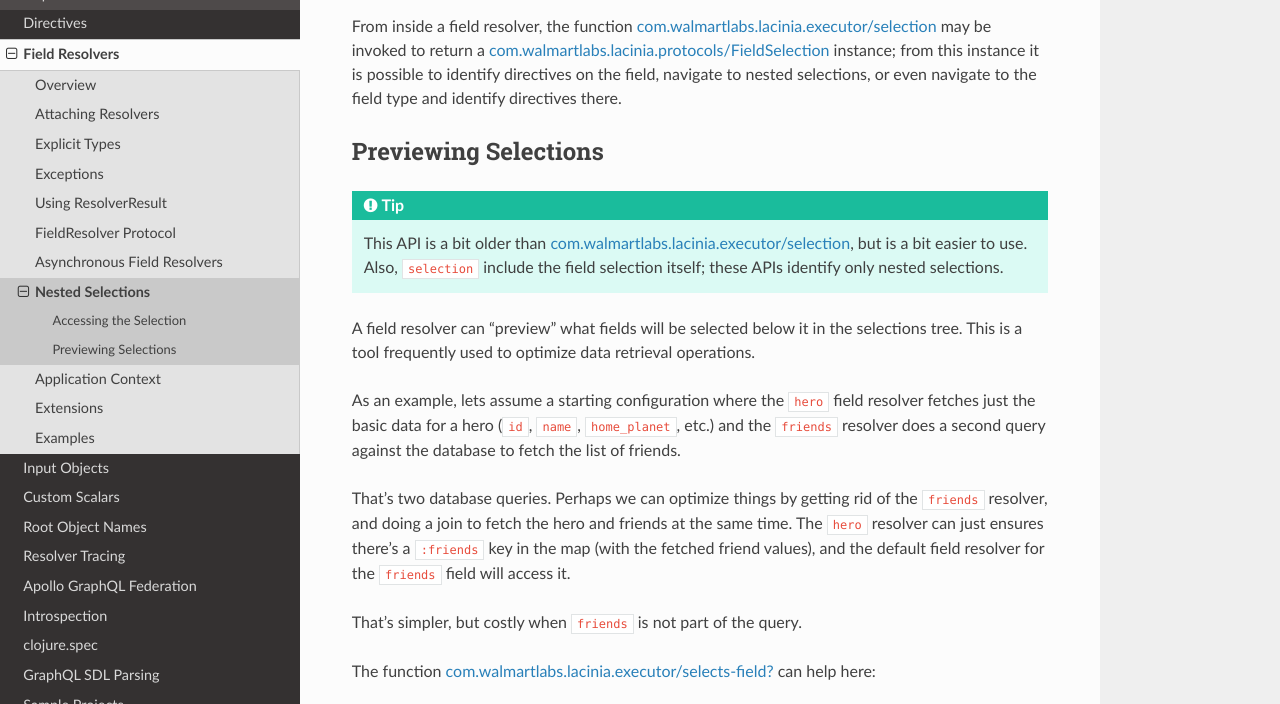
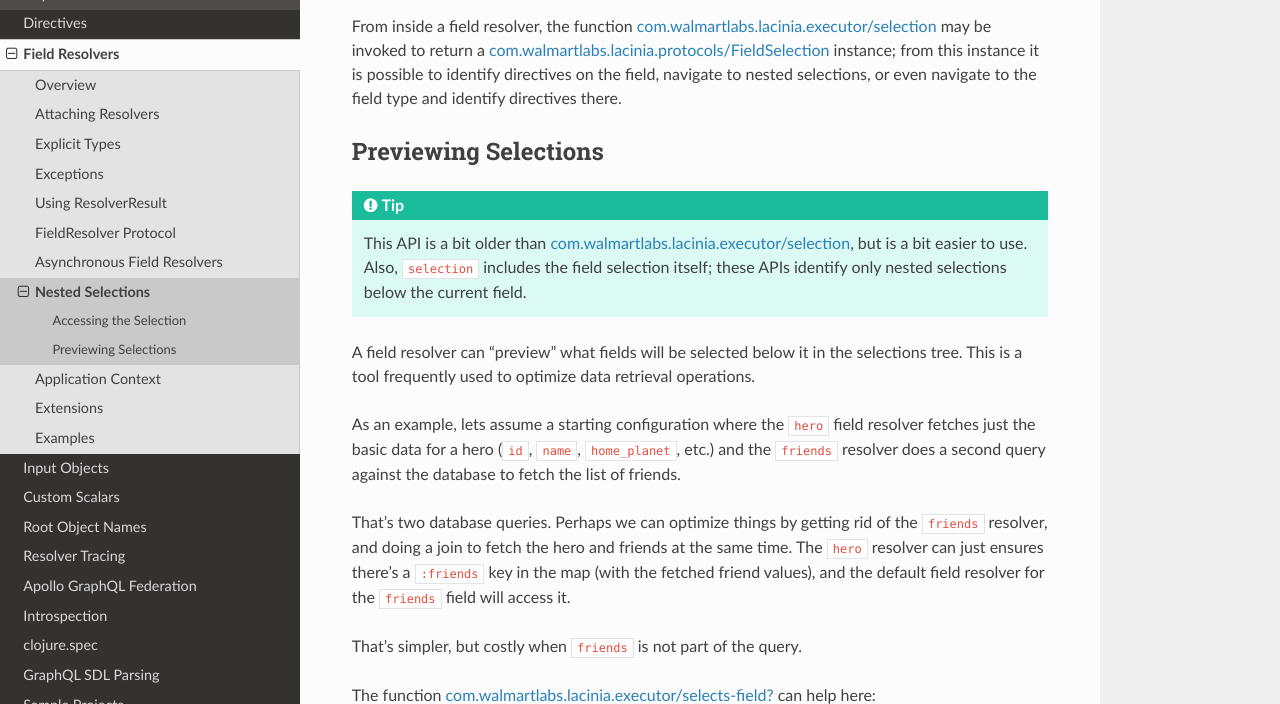
Before and after one commit to walmartlabs/lacinia, a Sphinx documentation site: the page built from docs/resolve/selections.rst, in a window 1280 px wide and 900 px high, scrolled down 980 px, cut to the strip 0-704 px from the top of the window. Built offline with Sphinx 7.4.7 and the Read the Docs theme 2.0.0, drawn with Linux system fonts in a browser that asks for light colours.

Commit message:
Fix some typos

```diff
--- a/docs/resolve/selections.rst
+++ b/docs/resolve/selections.rst
@@ -103,8 +103,8 @@ Previewing Selections
 .. tip::
 
    This API is a bit older than :api:`executor/selection`, but is a bit easier to use.
-   Also, ``selection`` include the field selection itself; these APIs identify only
-   nested selections.
+   Also, ``selection`` includes the field selection itself; these APIs identify only
+   nested selections below the current field.
 
 A field resolver can "preview" what fields will be selected below it in the selections tree.
 This is a tool frequently used to optimize data retrieval operations.
```
Also changed, not shown: 2 other files.
